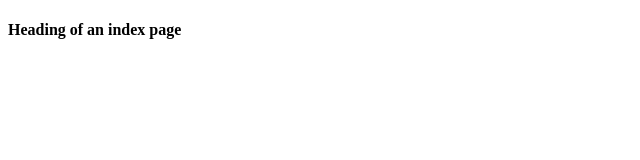
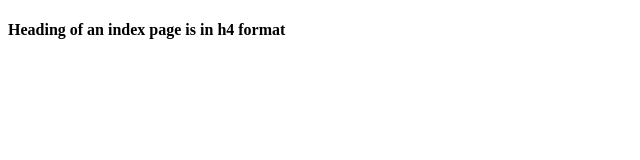
Before and after one commit to ajaysri004/Learning-Git, a plain HTML site: page index.html in a window 1280 px wide. Shown: the whole page, without its empty margins (0-640 px from the left). Drawn offline with Linux system fonts and the light colour scheme.

Commit message:
Changes to index file

```diff
--- a/index.html
+++ b/index.html
@@ -7,6 +7,6 @@
     <title>Index File</title>
 </head>
 <body>
-    <h4>Heading of an index page</h4>
+    <h4>Heading of an index page is in h4 format</h4>
 </body>
 </html>
```
